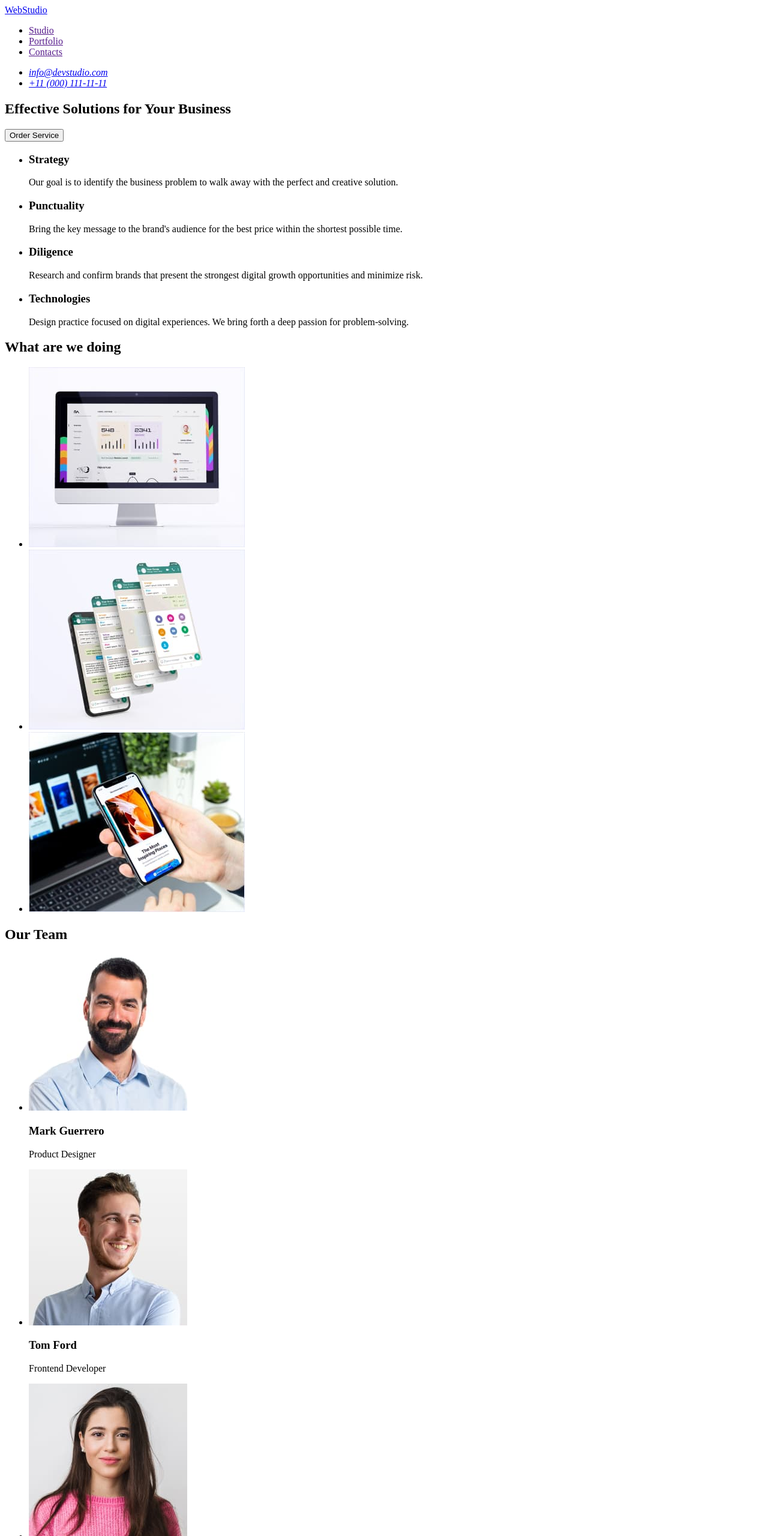
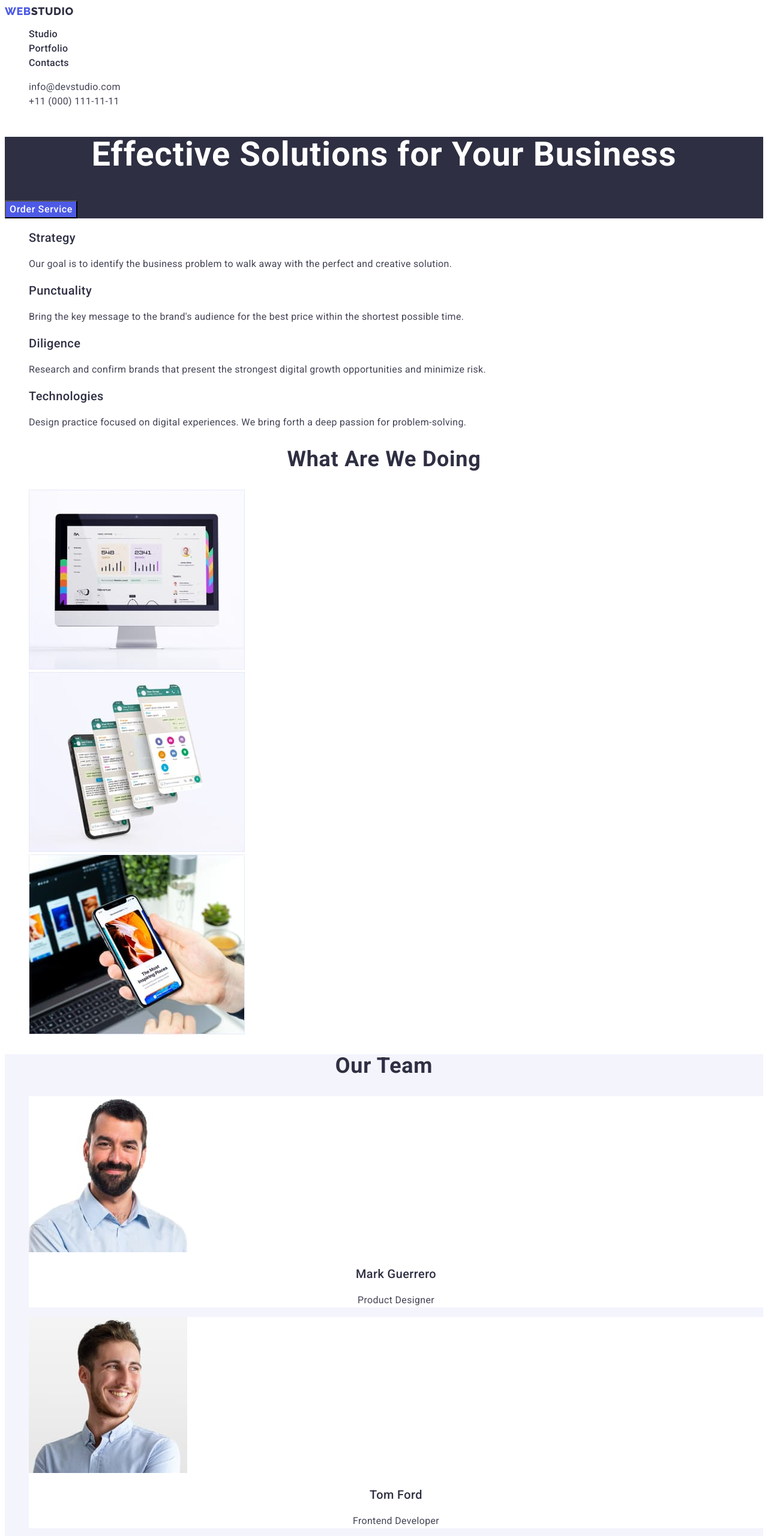
Before and after one commit to Nast28/goit-markup-hw-02, a plain HTML site: page index.html in a window 1280 px wide. Shown: the top 2560 px of the page at 60% size. Drawn offline with Linux system fonts and the light colour scheme.

Commit message:
css and second page

```diff
--- /dev/null
+++ b/css/styles.css
@@ -0,0 +1,216 @@
+:root{
+    --background-color:var(#ffffff);
+    --logo-color: var(#4d5ae5);
+    --title-nav-color:var(#2e2f42);
+    --text-body: var(#434455);
+}
+
+.list {
+  list-style: none;
+}
+
+.link {
+  text-decoration: none;
+}
+
+/*----------------------------------Studio-------------------------------------------*/
+
+body {
+  font-family: "Roboto", sans-serif;
+  background-color: #ffffff;
+  color: #434455;
+}
+
+/*Header*/
+
+.link-logo {
+  font-family: "Raleway", sans-serif;
+  font-weight: 800;
+  font-size: 18px;
+  line-height: 1.17;
+  display: flex;
+  align-items: center;
+  letter-spacing: 0.03em;
+  text-transform: uppercase;
+  color: #4d5ae5;
+}
+
+.logo-header {
+  color: #2e2f42;
+}
+
+.nav-link {
+  font-weight: 500;
+  font-size: 16px;
+  line-height: 1.5;
+  letter-spacing: 0.02em;
+  color: #2e2f42;
+}
+
+.nav-link:hover,
+.nav-link:focus {
+  color: #404bbf;
+}
+
+.contacts {
+  font-size: 16px;
+  line-height: 1.5;
+  letter-spacing: 0.02em;
+  color: #434455;
+}
+
+.contacts:hover,
+.contacts:focus {
+  color: #404bbf;
+}
+
+.address{
+    font-style: normal;
+}
+
+/*Main content*/
+/*Section 1*/
+.hero {
+  background-color: #2e2f42;
+}
+
+.hero-title {
+  font-size: 56px;
+  line-height: 1.07;
+  text-align: center;
+  letter-spacing: 0.02em;
+  color: #ffffff;
+}
+
+.button {
+  font-family: "Roboto", sans-serif;
+  font-weight: 500;
+  font-size: 16px;
+  line-height: 1.5;
+  display: flex;
+  align-items: center;
+  letter-spacing: 0.04em;
+  color: #ffffff;
+  background-color: #4d5ae5;
+  cursor: pointer;
+}
+
+.button:hover,
+.button:focus {
+  background: #404bbf;
+}
+
+/*Section 2*/
+
+.feature {
+  font-weight: 500;
+  font-size: 20px;
+  line-height: 1.2;
+  letter-spacing: 0.02em;
+  color: #2e2f42;
+}
+
+.feature-text {
+  font-size: 16px;
+  line-height: 1.5;
+  letter-spacing: 0.02em;
+}
+
+/*Section 3*/
+
+.work-title {
+  font-size: 36px;
+  line-height: 1.11;
+  text-align: center;
+  letter-spacing: 0.02em;
+  text-transform: capitalize;
+  color: #2e2f42;
+}
+
+/*Section 4*/
+
+.team {
+  background-color: #f4f4fd;
+}
+
+.team-title {
+  font-size: 36px;
+  line-height: 1.11;
+  text-align: center;
+  letter-spacing: 0.02em;
+  text-transform: capitalize;
+  color: #2e2f42;
+}
+
+.team-names {
+  font-weight: 500;
+  font-size: 20px;
+  line-height: 1.2;
+  text-align: center;
+  letter-spacing: 0.02em;
+  color: #2e2f42;
+}
+
+.team-position {
+  font-size: 16px;
+  line-height: 1.5;
+  text-align: center;
+  letter-spacing: 0.02em;
+}
+
+.card{
+    background-color: #ffffff;
+}
+
+/*Footer*/
+
+.footer {
+  background-color: #2e2f42;
+}
+
+.footer-logo {
+  color: #f4f4fd;
+}
+
+.footer-text {
+  font-size: 16px;
+  line-height: 1.5;
+  letter-spacing: 0.02em;
+  color: #f4f4fd;
+}
+
+/*------------------------------------Portfolio------------------------------------------*/
+
+.filters-button {
+  font-family: "Roboto", sans-serif;
+  font-weight: 500;
+  font-size: 16px;
+  line-height: 1.5;
+  display: flex;
+  align-items: center;
+  text-align: center;
+  letter-spacing: 0.04em;
+  cursor: pointer;
+  color: #4d5ae5;
+  background: #F4F4FD;
+}
+
+.filters-button:hover,
+.filters-button:focus {
+  background: #404bbf;
+  color: #ffffff;
+}
+
+.cards-title {
+  font-weight: 500;
+  font-size: 20px;
+  line-height: 1.2;
+  letter-spacing: 0.02em;
+  color: #2e2f42;
+}
+
+.cards-filter {
+  font-size: 16px;
+  line-height: 1.5;
+  letter-spacing: 0.02em;
+}
--- a/index.html
+++ b/index.html
@@ -5,59 +5,79 @@
     <meta http-equiv="X-UA-Compatible" content="IE=edge" />
     <meta name="viewport" content="width=device-width, initial-scale=1.0" />
     <title>Webstudio</title>
+    <link rel="preconnect" href="https://fonts.googleapis.com" />
+    <link rel="preconnect" href="https://fonts.gstatic.com" crossorigin />
+    <link
+      href="https://fonts.googleapis.com/css2?family=Raleway:wght@800&family=Roboto:wght@400;500;700;900&display=swap"
+      rel="stylesheet"
+    />
+
+    <link rel="stylesheet" href="./css/styles.css" />
   </head>
   <body>
     <header>
       <nav>
-        <a href="./index.html">WebStudio</a>
-        <ul>
-          <li><a href="">Studio</a></li>
-          <li><a href="">Portfolio</a></li>
-          <li><a href="">Contacts</a></li>
+        <a href="./index.html" class="link-logo link"
+          >Web<span class="logo-header">Studio</span></a
+        >
+        <ul class="menu-nav list">
+          <li><a href="./index.html" class="nav-link link">Studio</a></li>
+          <li>
+            <a href="./portfolio.html" class="nav-link link">Portfolio</a>
+          </li>
+          <li><a href="" class="nav-link link">Contacts</a></li>
         </ul>
       </nav>
 
-      <address>
-        <ul>
-          <li><a href="mailto:info@devstudio.com">info@devstudio.com</a></li>
-          <li><a href="tel:+110001111111">+11 (000) 111-11-11</a></li>
+      <address class="address">
+        <ul class="list">
+          <li>
+            <a href="mailto:info@devstudio.com" class="contacts link"
+              >info@devstudio.com</a
+            >
+          </li>
+          <li>
+            <a href="tel:+110001111111" class="contacts link"
+              >+11 (000) 111-11-11</a
+            >
+          </li>
         </ul>
       </address>
     </header>
 
     <main>
-      <section>
-        <h1>Effective Solutions for Your Business</h1>
-        <button type="button">Order Service</button>
+      <section class="hero">
+        <h1 class="hero-title">Effective Solutions for Your Business</h1>
+        <button type="button" class="button">Order Service</button>
       </section>
 
       <section>
-        <h2 hidden>feature</h2>
-        <ul>
+        <h2 hidden class="title">feature</h2>
+        <ul class="list">
           <li>
-            <h3>Strategy</h3>
-            <p>
+            <h3 class="feature">Strategy</h3>
+            <p class="feature-text">
               Our goal is to identify the business problem to walk away with the
               perfect and creative solution.
             </p>
           </li>
           <li>
-            <h3>Punctuality</h3>
-            <p>
+            <h3 class="feature">Punctuality</h3>
+            <p class="feature-text">
               Bring the key message to the brand's audience for the best price
               within the shortest possible time.
             </p>
           </li>
           <li>
-            <h3>Diligence</h3>
-            <p>
+            <h3 class="feature">Diligence</h3>
+            <p class="feature-text">
               Research and confirm brands that present the strongest digital
               growth opportunities and minimize risk.
             </p>
           </li>
           <li>
-            <h3>Technologies</h3>
-            <p>
+            <h3 class="feature">Technologies</h3>
+            <p class="feature-text">
               Design practice focused on digital experiences. We bring forth a
               deep passion for problem-solving.
             </p>
@@ -66,46 +86,89 @@
       </section>
 
       <section>
-        <h2>What are we doing</h2>
+        <h2 class="work-title">What are we doing</h2>
 
-        <ul>
-          <li><img src="./images/doing1.jpg" alt="Our projects" width="360" height="300" /></li>
-          <li><img src="./images/doing2.jpg" alt="Our projects" width="360" height="300" /></li>
-          <li><img src="./images/doing3.jpg" alt="Our projects" width="360" height="300" /></li>
+        <ul class="list">
+          <li>
+            <img
+              src="./images/doing1.jpg"
+              alt="Our projects"
+              width="360"
+              height="300"
+            />
+          </li>
+          <li>
+            <img
+              src="./images/doing2.jpg"
+              alt="Our projects"
+              width="360"
+              height="300"
+            />
+          </li>
+          <li>
+            <img
+              src="./images/doing3.jpg"
+              alt="Our projects"
+              width="360"
+              height="300"
+            />
+          </li>
         </ul>
       </section>
 
-      <section>
-        <h2>Our Team</h2>
+      <section class="team">
+        <h2 class="team-title">Our Team</h2>
 
-        <ul>
-          <li>
-            <img src="./images/mark.jpg" alt="Mark Guerrero" width="264" height="260" />
-            <h3>Mark Guerrero</h3>
-            <p>Product Designer</p>
+        <ul class="list">
+          <li class="card">
+            <img
+              src="./images/mark.jpg"
+              alt="Mark Guerrero"
+              width="264"
+              height="260"
+            />
+            <h3 class="team-names">Mark Guerrero</h3>
+            <p class="team-position">Product Designer</p>
           </li>
-          <li>
-            <img src="./images/tom.jpg" alt="Tom Ford" width="264" height="260" />
-            <h3>Tom Ford</h3>
-            <p>Frontend Developer</p>
+          <li class="card">
+            <img
+              src="./images/tom.jpg"
+              alt="Tom Ford"
+              width="264"
+              height="260"
+            />
+            <h3 class="team-names">Tom Ford</h3>
+            <p class="team-position">Frontend Developer</p>
           </li>
-          <li>
-            <img src="./images/camila.jpg" alt="Camila Garcia" width="264" height="260" />
-            <h3>Camila Garcia</h3>
-            <p>Marketing</p>
+          <li class="card">
+            <img
+              src="./images/camila.jpg"
+              alt="Camila Garcia"
+              width="264"
+              height="260"
+            />
+            <h3 class="team-names">Camila Garcia</h3>
+            <p class="team-position">Marketing</p>
           </li>
-          <li>
-            <img src="./images/daniel.jpg" alt="Daniel Wilson" width="264" height="260" />
-            <h3>Daniel Wilson</h3>
-            <p>UI Designer</p>
+          <li class="card">
+            <img
+              src="./images/daniel.jpg"
+              alt="Daniel Wilson"
+              width="264"
+              height="260"
+            />
+            <h3 class="team-names">Daniel Wilson</h3>
+            <p class="team-position">UI Designer</p>
           </li>
         </ul>
       </section>
     </main>
 
-    <footer>
-      <a href="./index.html">WebStudio</a>
-      <p>
+    <footer class="footer">
+      <a href="./index.html" class="link-logo link"
+        >Web<span class="footer-logo">Studio</span></a
+      >
+      <p class="footer-text">
         Increase the flow of customers and sales for your business with digital
         marketing & growth solutions.
       </p>
```
Also changed, not shown: portfolio.html (added, +166 -0 lines), images/banking.jpg (added), images/cashless.jpg (added), images/coffee.jpg (added), images/courses.jpg (added), images/food.jpg (added), images/instagram.jpg (added), images/meditation.jpg (added), images/screen.jpg (added), images/taxi.jpg (added).
